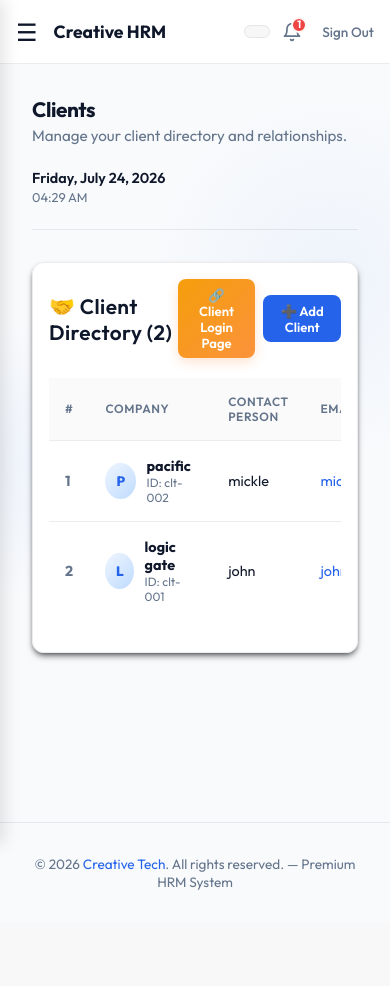
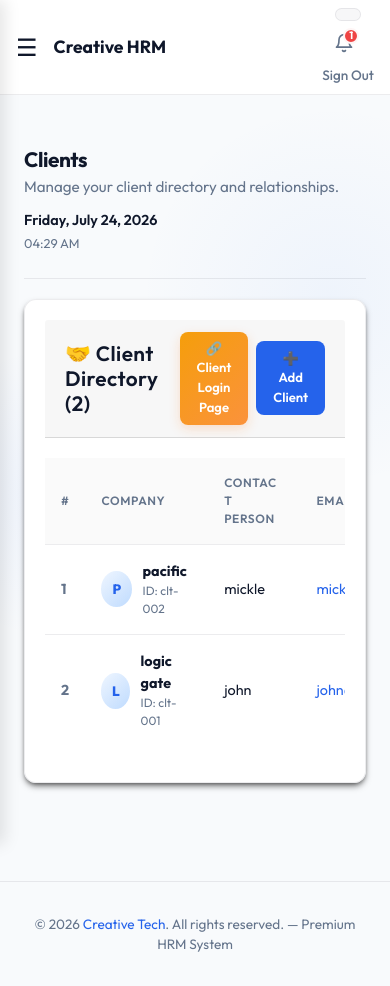
Before and after one commit to abi-kgb/myhrm, a Django app: page /admin-dashboard/clients/ in a window 390 px wide. Before the commit the page ends 890 px from the top, so only its background shows below. Run offline with Django 5.2, Linux system fonts and the light colour scheme; a user stored in the database is signed in; data comes from the database, SQL or seed files in the repository; some libraries are stand-ins or nearby versions.

Commit message:
Fix mobile responsiveness, form fields, and logo fallbacks

```diff
--- a/employees/templates/employees/admin_base.html
+++ b/employees/templates/employees/admin_base.html
@@ -108,18 +108,20 @@
         }
         @media (max-width: 768px) {
             .stats-grid, .grid-cards { grid-template-columns: 1fr !important; }
-            .page-hero { flex-direction: column; align-items: flex-start; gap: 1rem; }
-            .hero-time-wrapper { text-align: left; margin-top: 0.5rem; }
+            .page-hero { flex-direction: column; align-items: flex-start; gap: 0.5rem; padding-top: 0.75rem; }
+            .hero-time-wrapper { text-align: left; margin-top: 0.25rem; width: 100%; }
             .table-container { overflow-x: auto; }
             table { min-width: 600px; }
-            .navbar { padding: 0 1rem; }
+            .navbar { padding: 0.5rem 1rem; }
             .navbar-brand { font-size: 1.1rem; }
             .profile-card { flex-direction: column; text-align: center; }
             .tab-buttons { flex-wrap: wrap; }
             .tab-button { flex: 1 1 40%; text-align: center; justify-content: center; }
-            .page-content { padding: 0 1rem; }
+            .page-content { padding: 0.5rem 0.5rem 0 0.5rem; }
         }
         @media (max-width: 480px) {
+            .page-hero { padding-top: 1rem; margin-bottom: 1.25rem; }
+            .hero-time-wrapper { text-align: left; font-size: 0.85rem; }
             .btn-action, .fab-add { font-size: 0.8rem; padding: 0.5rem; }
             h1, h2 { font-size: 1.3rem !important; }
             .modal-card { width: 95%; padding: 1.5rem; margin: 1rem; }
@@ -163,7 +165,8 @@
                 <div class="sidebar-brand-name">{{ request.user.first_name }} {{ request.user.last_name }}</div>
                 <div class="sidebar-brand-role">Administrator</div>
             </div>
-            </div>
+            <button id="sidebarCloseBtn" class="btn-close d-lg-none" aria-label="Close" style="font-size: 0.9rem; cursor: pointer;"></button>
+        </div>
 
         <span class="sidebar-title">Management</span>
         <a href="{% url 'admin_dashboard' %}?tab=overview" id="nav-link-overview" class="nav-link-item {% block nav_dashboard %}{% endblock %}">Overview</a>
@@ -216,18 +219,25 @@
 
     document.addEventListener('DOMContentLoaded', function() {
         const mobileMenuBtn = document.getElementById('mobileMenuToggle');
+        const sidebarCloseBtn = document.getElementById('sidebarCloseBtn');
         const sidebarMenu = document.querySelector('.sidebar-menu');
         if (mobileMenuBtn && sidebarMenu) {
             mobileMenuBtn.addEventListener('click', function(e) {
                 e.stopPropagation();
                 sidebarMenu.classList.toggle('active');
             });
-            document.addEventListener('click', function(e) {
-                if (window.innerWidth <= 992 && sidebarMenu.classList.contains('active') && !sidebarMenu.contains(e.target)) {
-                    sidebarMenu.classList.remove('active');
-                }
+        }
+        if (sidebarCloseBtn && sidebarMenu) {
+            sidebarCloseBtn.addEventListener('click', function(e) {
+                e.stopPropagation();
+                sidebarMenu.classList.remove('active');
             });
         }
+        document.addEventListener('click', function(e) {
+            if (sidebarMenu && window.innerWidth <= 992 && sidebarMenu.classList.contains('active') && !sidebarMenu.contains(e.target) && (!mobileMenuBtn || !mobileMenuBtn.contains(e.target))) {
+                sidebarMenu.classList.remove('active');
+            }
+        });
     });
 </script>
 {% endblock %}
--- a/employees/templates/employees/admin_dashboard.html
+++ b/employees/templates/employees/admin_dashboard.html
@@ -2641,7 +2641,7 @@
                 </button>
             </div>
         </div>
-        <div style="display: grid; grid-template-columns: 400px 1fr; gap: 1.5rem; margin-top: 1.5rem; align-items: start;">
+        <div class="responsive-grid-detail" style="margin-top: 1.5rem;">
             <!-- Holidays Table (Left Menu) -->
             <div class="card">
                 <div class="card-header" style="display:flex; justify-content:space-between; align-items:center;">
@@ -2713,7 +2713,7 @@
                         <option value="Other">Other</option>
                     </select>
                 </div>
-                <div style="display:grid; grid-template-columns:1fr 1fr; gap:1rem; margin-bottom:1rem;">
+                <div class="responsive-grid-half" style="margin-bottom:1rem;">
                     <div>
                         <label style="display:block; margin-bottom:0.5rem; font-weight:600; font-size:0.85rem;">Start Date</label>
                         <input type="date" name="start_date" required style="width:100%; padding:0.75rem; border:1px solid var(--border); border-radius:6px;">
@@ -2723,7 +2723,7 @@
                         <input type="time" name="start_time" value="09:00" style="width:100%; padding:0.75rem; border:1px solid var(--border); border-radius:6px;">
                     </div>
                 </div>
-                <div style="display:grid; grid-template-columns:1fr 1fr; gap:1rem; margin-bottom:1.5rem;">
+                <div class="responsive-grid-half" style="margin-bottom:1.5rem;">
                     <div>
                         <label style="display:block; margin-bottom:0.5rem; font-weight:600; font-size:0.85rem;">End Date</label>
                         <input type="date" name="end_date" required style="width:100%; padding:0.75rem; border:1px solid var(--border); border-radius:6px;">
--- a/employees/templates/employees/admin_login.html
+++ b/employees/templates/employees/admin_login.html
@@ -160,7 +160,7 @@
 <div class="login-wrapper">
     <div class="simple-login-card">
         <div class="login-logo">
-            <img src="{% static 'employees/logo.png' %}" alt="Logo">
+            <img src="{% static 'employees/logo.png' %}" alt="Logo" onerror="this.onerror=null; this.src='{% static \'img/logo.png\' %}';">
             <div class="login-logo-text">Creative<span>Tech</span></div>
         </div>
 
--- a/employees/templates/employees/base.html
+++ b/employees/templates/employees/base.html
@@ -3,7 +3,7 @@
 <html lang="en">
 <head>
     <meta charset="UTF-8">
-    <meta name="viewport" content="width=device-width, initial-scale=1.0, maximum-scale=1.0, user-scalable=no">
+    <meta name="viewport" content="width=device-width, initial-scale=1, shrink-to-fit=no">
     <meta name="description" content="Creative Tech HRM - Modern Human Resource Management System">
     <meta name="mobile-web-app-capable" content="yes">
     <meta name="apple-mobile-web-app-capable" content="yes">
@@ -13,6 +13,9 @@
     <link rel="manifest" href="/manifest.json">
     <link rel="apple-touch-icon" href="{% static 'employees/logo.png' %}">
     <title>{% block title %}Creative Tech HRM{% endblock %}</title>
+    <!-- Bootstrap 5 CSS -->
+    <link href="https://cdn.jsdelivr.net/npm/bootstrap@5.3.3/dist/css/bootstrap.min.css" rel="stylesheet">
+    <link rel="stylesheet" href="{% static 'css/bootstrap.min.css' %}" onerror="this.onerror=null;">
     <!-- Google Fonts: Outfit for modern look -->
     <link rel="preconnect" href="https://fonts.googleapis.com">
     <link rel="preconnect" href="https://fonts.gstatic.com" crossorigin>
@@ -60,6 +63,11 @@
         * {
             box-sizing: border-box; margin: 0; padding: 0;
             font-family: 'Outfit', sans-serif;
+        }
+
+        html, body {
+            max-width: 100vw;
+            overflow-x: hidden;
         }
 
         body {
@@ -120,8 +128,9 @@
         }
         .btn-logout:hover { color: var(--text-main); }
 
-        .container {
+        .container, .container-fluid {
             max-width: 1400px; width: 100%; margin: 2rem auto; padding: 0 1.5rem; flex-grow: 1;
+            overflow-x: hidden;
         }
 
         /* Glassmorphism Cards */
@@ -141,7 +150,13 @@
         .card-body { padding: 0; }
 
         /* Tables */
-        .table-container { overflow-x: auto; }
+        .table-container, .table-responsive {
+            overflow-x: auto !important;
+            -webkit-overflow-scrolling: touch;
+            width: 100%;
+            max-width: 100%;
+            margin-bottom: 1rem;
+        }
         table { width: 100%; border-collapse: collapse; font-size: 0.9rem; text-align: left; }
         th { padding: 1rem; font-size: 0.75rem; font-weight: 600; color: var(--text-muted); text-transform: uppercase; letter-spacing: 0.05em; border-bottom: 1px solid var(--border); background: rgba(15, 23, 42, 0.02); }
         td { padding: 1rem; border-bottom: 1px solid var(--border); color: var(--text-main); vertical-align: middle; }
@@ -215,17 +230,17 @@
 
         /* RESPONSIVE DESIGN */
         @media (max-width: 992px) {
-            /* Sidebar handles mobile menu button */
             .admin-layout { grid-template-columns: 1fr; }
             .admin-grid { grid-template-columns: 1fr !important; }
+            .container, .container-fluid { padding-top: 1.25rem; margin-top: 0.5rem; }
         }
         @media (max-width: 768px) {
             .stats-grid, .grid-cards, .responsive-grid-detail, .responsive-grid-half { grid-template-columns: 1fr !important; }
-            .page-hero { flex-direction: column; align-items: flex-start; gap: 1rem; }
-            .hero-time-wrapper { text-align: left; margin-top: 0.5rem; }
+            .page-hero { flex-direction: column; align-items: flex-start; gap: 0.5rem; padding-top: 0.75rem; }
+            .hero-time-wrapper { text-align: left; margin-top: 0.25rem; width: 100%; }
             .table-container { overflow-x: auto; -webkit-overflow-scrolling: touch; width: 100%; margin-bottom: 1rem; }
             table { min-width: 650px; }
-            .navbar { padding: 0 1rem; height: auto; min-height: 64px; flex-wrap: wrap; }
+            .navbar { padding: 0.5rem 1rem; height: auto; min-height: 64px; flex-wrap: wrap; }
             .navbar-brand { font-size: 1.1rem; }
             .navbar-nav { gap: 0.75rem; flex-wrap: wrap; }
             .user-badge { padding: 0.35rem 0.75rem; font-size: 0.8rem; }
@@ -233,10 +248,13 @@
             .tab-buttons { flex-wrap: wrap; }
             .tab-button { flex: 1 1 100%; text-align: center; justify-content: center; margin-bottom: 0.5rem; }
             .page-content { padding: 0; }
-            .container { padding: 0 1rem; }
-            .card { padding: 1rem; margin-bottom: 1rem; }
+            .container, .container-fluid { padding: 1.5rem 1rem 2rem 1rem; margin-top: 0.5rem; }
+            .card { padding: 1.25rem; margin-bottom: 1rem; }
         }
         @media (max-width: 480px) {
+            .container, .container-fluid { padding-top: 1.5rem; margin-top: 0.25rem; }
+            .page-hero { padding-top: 1rem; margin-bottom: 1.25rem; }
+            .hero-time-wrapper { text-align: left; font-size: 0.85rem; }
             .btn-action, .fab-add { font-size: 0.8rem; padding: 0.5rem; }
             h1, h2 { font-size: 1.3rem !important; }
             .modal-card, .modal-content-wrap { width: 95%; padding: 1rem; margin: 1rem auto; }
@@ -373,5 +391,8 @@
             }
         });
     </script>
+    <!-- Bootstrap 5 JavaScript Bundle -->
+    <script src="https://cdn.jsdelivr.net/npm/bootstrap@5.3.3/dist/js/bootstrap.bundle.min.js"></script>
+    <script src="{% static 'js/bootstrap.min.js' %}" onerror="this.onerror=null;"></script>
 </body>
 </html>
--- a/employees/templates/employees/client_dashboard.html
+++ b/employees/templates/employees/client_dashboard.html
@@ -5,6 +5,8 @@
     <meta charset="UTF-8">
     <meta name="viewport" content="width=device-width, initial-scale=1.0">
     <title>Client Dashboard | Creative Tech HRM</title>
+    <!-- Bootstrap 5 CSS -->
+    <link href="https://cdn.jsdelivr.net/npm/bootstrap@5.3.3/dist/css/bootstrap.min.css" rel="stylesheet">
     <link rel="preconnect" href="https://fonts.googleapis.com">
     <link href="https://fonts.googleapis.com/css2?family=Inter:wght@300;400;500;600;700;800;900&display=swap" rel="stylesheet">
     <link href='https://cdn.jsdelivr.net/npm/fullcalendar@5.11.3/main.min.css' rel='stylesheet' />
--- a/employees/templates/employees/employee_login.html
+++ b/employees/templates/employees/employee_login.html
@@ -160,7 +160,7 @@
 <div class="login-wrapper">
     <div class="simple-login-card">
         <div class="login-logo">
-            <img src="{% static 'employees/logo.png' %}" alt="Logo">
+            <img src="{% static 'employees/logo.png' %}" alt="Logo" onerror="this.onerror=null; this.src='{% static \'img/logo.png\' %}';">
             <div class="login-logo-text">Creative<span>Tech</span></div>
         </div>
 
--- a/employees/templates/employees/generate_letter.html
+++ b/employees/templates/employees/generate_letter.html
@@ -4,7 +4,7 @@
 {% block page_subtitle %}Issue official company documents and certificates to employees.{% endblock %}
 
 {% block admin_content %}
-<div style="display: grid; grid-template-columns: 380px 1fr; gap: 1.5rem; align-items: start;">
+<div class="responsive-grid-detail">
     <!-- Form Controls -->
     <div class="card" style="padding: 1.5rem; background: var(--card-bg); border-radius: 12px; border: 1px solid var(--border);">
         <h2 style="font-size: 1.1rem; font-weight: 700; margin-bottom: 1.25rem;">📄 Letter Details</h2>
@@ -44,7 +44,7 @@
                 <input type="text" name="title" id="letterTitle" placeholder="e.g. Experience Certificate" style="width: 100%; padding: 0.7rem; border: 1.5px solid var(--border); border-radius: 8px;">
             </div>
 
-            <div style="display: grid; grid-template-columns: 1fr 1fr; gap: 0.75rem; margin-bottom: 1.25rem;">
+            <div class="responsive-grid-half" style="margin-bottom: 1.25rem;">
                 <div>
                     <label style="display: block; font-weight: 600; font-size: 0.85rem; margin-bottom: 0.5rem;">Signatory Name</label>
                     <input type="text" name="signatory_name" value="HR Operations" style="width: 100%; padding: 0.65rem; border: 1.5px solid var(--border); border-radius: 8px;">
--- a/employees/templates/employees/shift_list.html
+++ b/employees/templates/employees/shift_list.html
@@ -1,9 +1,9 @@
 {% extends 'employees/admin_base.html' %}
 {% block nav_shifts %}active{% endblock %}
 {% block admin_content %}
-<div style="padding: 2rem;">
-    <div style="display: flex; justify-content: space-between; align-items: center; margin-bottom: 2rem;">
-        <h1 style="color: var(--text-primary); font-size: 1.5rem; font-weight: 600;">Shift Management</h1>
+<div style="padding: 0.5rem 0;">
+    <div style="display: flex; justify-content: space-between; align-items: center; margin-bottom: 1.5rem; flex-wrap: wrap; gap: 0.75rem;">
+        <h1 style="color: var(--text-primary); font-size: 1.4rem; font-weight: 600;">Shift Management</h1>
         <a href="{% url 'add_shift' %}" class="btn-action" style="background: var(--primary); color: white; padding: 0.5rem 1rem; border-radius: 0.5rem; text-decoration: none; font-weight: 500;">+ Add Shift</a>
     </div>
 
--- a/myhrm/settings.py
+++ b/myhrm/settings.py
@@ -120,6 +120,9 @@ USE_TZ = True
 # https://docs.djangoproject.com/en/6.0/howto/static-files/
 
 STATIC_URL = 'static/'
+STATICFILES_DIRS = [
+    BASE_DIR / 'assets',
+]
 
 LOGIN_URL = 'employee_login'
 
```
Also changed, not shown: employees/templates/employees/employee_dashboard.html (+17 -7 lines), employees/templates/employees/view_payslip.html (+9 -0 lines).
